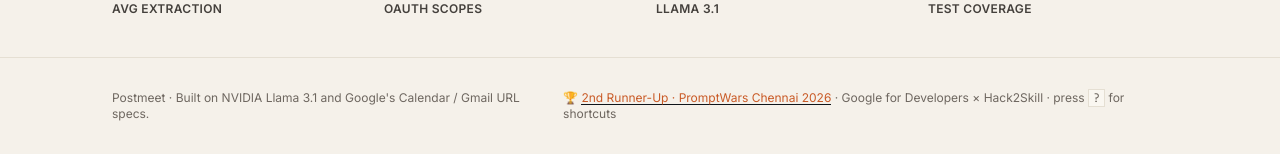
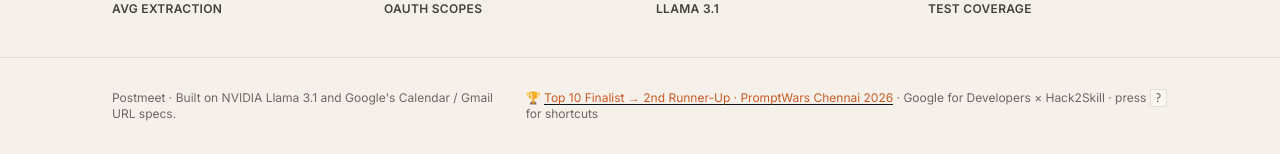
Before and after one commit to Shubham-33/postmeet, a Flask app: page / in a window 1280 px wide. Shown: the part 1379-1533 px from the top of the page. Run offline with Flask 3, Linux system fonts and the light colour scheme; some libraries are stand-ins or nearby versions; some web fonts are replaced.

Commit message:
Award: include the Top 10 selection alongside 2nd Runner-Up
Two distinct achievements — selected Top 10, then placed 2nd Runner-Up. The
progression reads stronger than either alone, so state both across every
surface: README, pitch deck, .pptx title slide, case-study hub + docs, and the
live app footer. All still link the LinkedIn announcement as proof.

Co-Authored-By: Claude Opus 4.8 (1M context) <noreply@anthropic.com>

```diff
--- a/docs/case-study/08-development-execution.html
+++ b/docs/case-study/08-development-execution.html
@@ -146,7 +146,7 @@
 </tr>
 <tr>
 <td><strong>Origin</strong></td>
-<td>Built at <strong>PromptWars Chennai 2026</strong> (Google for Developers × Hack2Skill) — <strong>2nd Runner-Up</strong> (<a href="https://www.linkedin.com/posts/promptwars-chennai-googlefordevelopers-share-7457292011818209281-mB4X/">announcement</a>) — then hardened for portfolio/production use</td>
+<td>Built at <strong>PromptWars Chennai 2026</strong> (Google for Developers × Hack2Skill) — selected <strong>Top 10</strong>, placed <strong>2nd Runner-Up</strong> (<a href="https://www.linkedin.com/posts/promptwars-chennai-googlefordevelopers-share-7457292011818209281-mB4X/">announcement</a>) — then hardened for portfolio/production use</td>
 </tr>
 </tbody>
 </table></div>
@@ -355,7 +355,7 @@
 <tr>
 <td><strong>Hackathon (PromptWars Chennai, May 2026)</strong></td>
 <td>Core loop: extract → board → distribute. Flask + Gemini. Built and pitched in one day.</td>
-<td>Working prototype · <strong>2nd Runner-Up</strong></td>
+<td>Working prototype · <strong>Top 10 → 2nd Runner-Up</strong></td>
 </tr>
 <tr>
 <td><strong>Hardening</strong></td>
--- a/docs/case-study/index.html
+++ b/docs/case-study/index.html
@@ -122,7 +122,7 @@
     </div>
     <div>
       <a class="award" href="https://www.linkedin.com/posts/promptwars-chennai-googlefordevelopers-share-7457292011818209281-mB4X/"
-         target="_blank" rel="noopener">🏆 <b>2nd Runner-Up</b> · PromptWars Chennai 2026 · Google for Developers × Hack2Skill ↗</a>
+         target="_blank" rel="noopener">🏆 Top 10 Finalist → <b>2nd Runner-Up</b> · PromptWars Chennai 2026 · Google for Developers × Hack2Skill ↗</a>
     </div>
     <div class="links">
       <a class="btn primary" href="https://postmeet.onrender.com/" target="_blank" rel="noopener">Try the live app ↗</a>
--- a/docs/index.html
+++ b/docs/index.html
@@ -227,7 +227,7 @@
         <span class="kicker">Problem → insight → AI decisions → metrics → roadmap</span>
       </div>
       <a class="award" href="https://www.linkedin.com/posts/promptwars-chennai-googlefordevelopers-share-7457292011818209281-mB4X/"
-         target="_blank" rel="noopener">🏆 <b>2nd Runner-Up</b> · PromptWars Chennai 2026 · Google for Developers × Hack2Skill ↗</a>
+         target="_blank" rel="noopener">🏆 Top 10 Finalist → <b>2nd Runner-Up</b> · PromptWars Chennai 2026 · Google for Developers × Hack2Skill ↗</a>
       <div class="links">
         <a class="btn primary" href="#s2">Walk the case ↓</a>
         <a class="btn" href="case-study/">Full case study ↗</a>
--- a/tools/build_pptx.py
+++ b/tools/build_pptx.py
@@ -89,8 +89,8 @@ txt(s, 0.9, 4.15, 9.6, 1.2, [[("Every meeting produces commitments. Most of them
     "transcript into distributed, owned action — in about five seconds, with zero setup.", 17, MUTED, False, BODY)]], space=1.14)
 txt(s, 0.9, 5.52, 11.5, 0.4, [[("Shubham Mittal", 15, INK, True, BODY), ("   ·   AI Product Manager", 15, MUTED, False, BODY)]])
 # Award badge — a real, verifiable credential; earns attention before any claim does.
-box(s, 0.9, 6.0, 6.15, 0.44, fill=SOFT, line=ACCENT, lw=1.2, radius=True)
-txt(s, 1.12, 6.06, 5.9, 0.34, [[("🏆  2nd Runner-Up", 11.5, ACCENT, True, MONO),
+box(s, 0.9, 6.0, 8.9, 0.44, fill=SOFT, line=ACCENT, lw=1.2, radius=True)
+txt(s, 1.12, 6.06, 8.6, 0.34, [[("🏆  Top 10 Finalist → 2nd Runner-Up", 11.5, ACCENT, True, MONO),
     ("  ·  PromptWars Chennai 2026  ·  Google for Developers × Hack2Skill", 10, MUTED, False, MONO)]])
 txt(s, 0.9, 6.62, 11.5, 0.4, [[("Live demo: postmeet.onrender.com      Repo: github.com/Shubham-33/postmeet", 12.5, FAINT, False, MONO)]])
 
--- a/web/templates/index.html
+++ b/web/templates/index.html
@@ -198,7 +198,7 @@
   <footer class="border-t border-line">
     <div class="max-w-6xl mx-auto px-8 lg:px-12 py-8 flex flex-col md:flex-row items-start md:items-center justify-between gap-3">
       <p class="text-xs text-stone-600">Postmeet · Built on NVIDIA Llama 3.1 and Google's Calendar / Gmail URL specs.</p>
-      <p class="text-xs text-stone-600">🏆 <a href="https://www.linkedin.com/posts/promptwars-chennai-googlefordevelopers-share-7457292011818209281-mB4X/" target="_blank" rel="noopener" class="underline-link text-ember-600 hover:text-ember-700">2nd Runner-Up · PromptWars Chennai 2026</a> · Google for Developers × Hack2Skill · press <kbd class="font-mono bg-paper border border-line px-1">?</kbd> for shortcuts</p>
+      <p class="text-xs text-stone-600">🏆 <a href="https://www.linkedin.com/posts/promptwars-chennai-googlefordevelopers-share-7457292011818209281-mB4X/" target="_blank" rel="noopener" class="underline-link text-ember-600 hover:text-ember-700">Top 10 Finalist → 2nd Runner-Up · PromptWars Chennai 2026</a> · Google for Developers × Hack2Skill · press <kbd class="font-mono bg-paper border border-line px-1">?</kbd> for shortcuts</p>
     </div>
   </footer>
 
```
Also changed, not shown: docs/case-study/08-development-execution.md (+2 -2 lines), README.md, docs/case-study/README.md, web/README.md, 1 other file.
